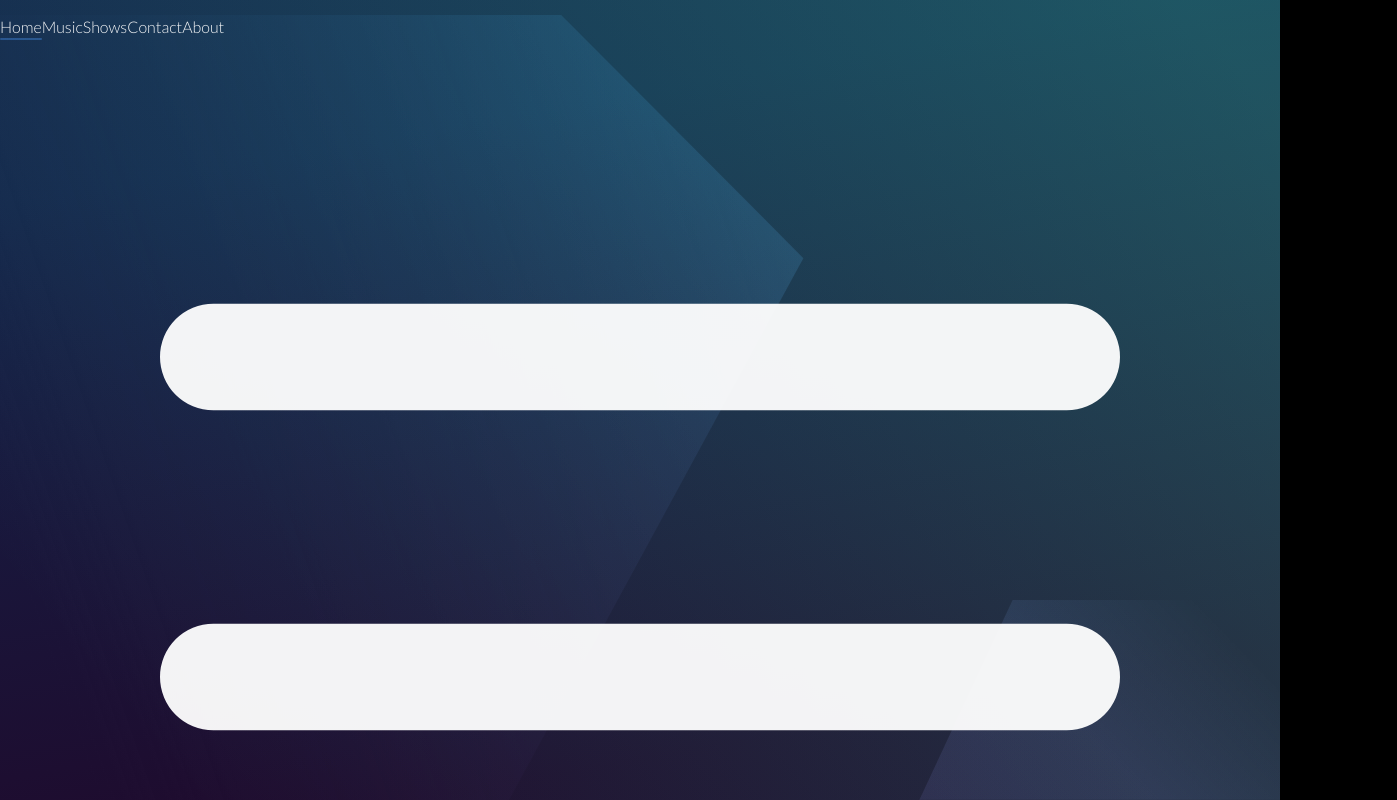
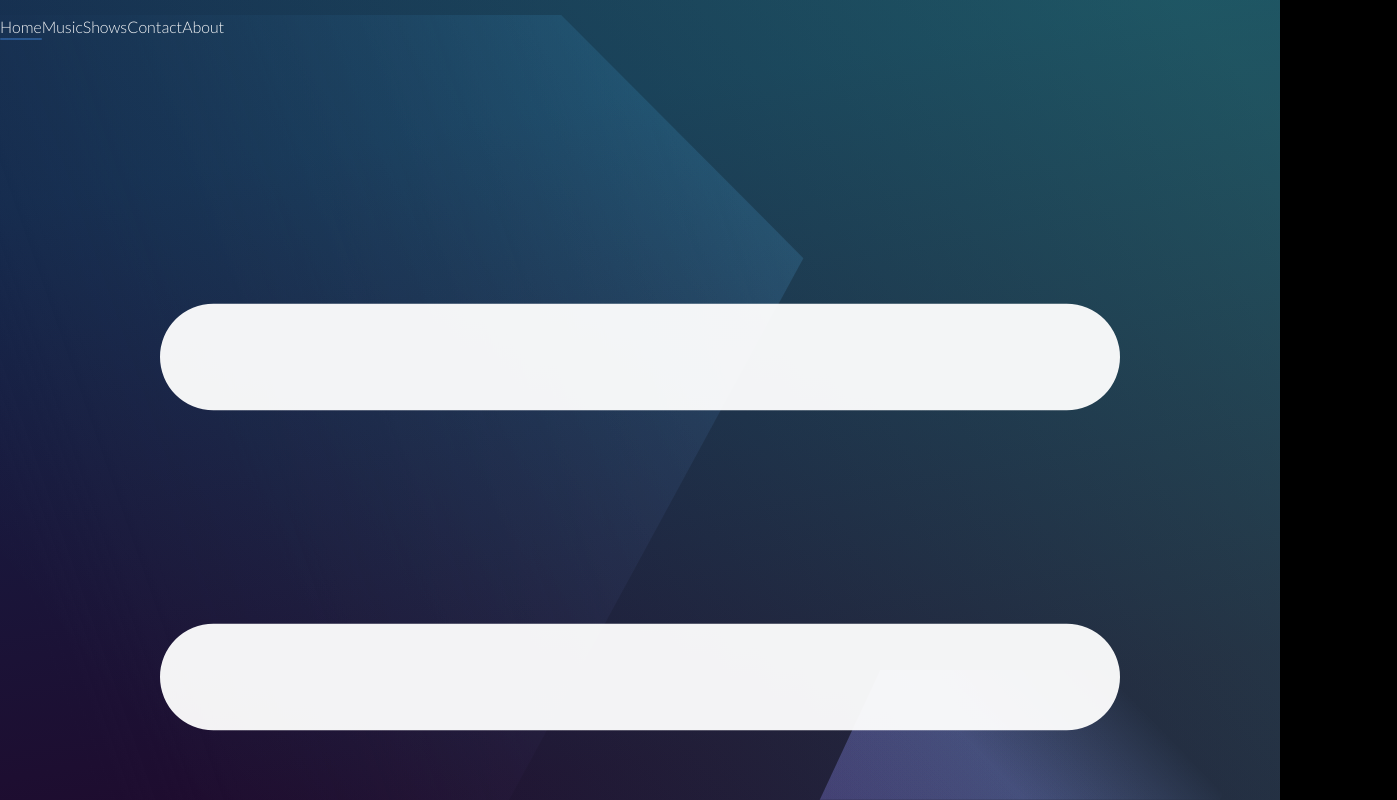
Before and after one commit to vermeerenmaxime/mavesound, a Next.js app: page / in a window 1280 px wide. Shown: the whole page, 1397 px wide, since content can reach past the window. Built offline with nearby package versions, Linux system fonts and the light colour scheme; a web font is replaced by a local one.

Commit message:
Main
Main

```diff
--- a/pages/index.tsx
+++ b/pages/index.tsx
@@ -25,7 +25,8 @@ const Navigation = () => {
   let pageName = router.pathname.substring(1, router.pathname.length);
 
   return (
-    <div className="c-main__navigation c-nav p-12 px-12 lg:px-24 text-sm flex justify-end items-center space-x-12 uppercase font-semibold ">
+    <div className="c-main__navigation c-nav p-12 px-12 lg:px-24 text-sm flex space-x-12 justify-end items-center uppercase font-semibold ">
+        <div className="space-x-12 hidden sm:block">
       <NavigationLink href={"/"} selected={pageName === "" ? true : false}>
         Home
       </NavigationLink>
@@ -41,6 +42,7 @@ const Navigation = () => {
       <NavigationLink selected={pageName === "about" ? true : false}>
         About
       </NavigationLink>
+      </div>
       <div className="c-nav__toggle">
         <svg
           xmlns="http://www.w3.org/2000/svg"
@@ -124,8 +126,8 @@ export default function Home() {
               y2="0.5"
               gradientUnits="objectBoundingBox"
             >
-              <stop offset="0" stop-color="#fff" />
-              <stop offset="1" stop-color="gray" stop-opacity="0" />
+              <stop offset="0" stopColor="#fff" />
+              <stop offset="1" stopColor="gray" stop-opacity="0" />
             </linearGradient>
           </defs>
           <path
@@ -142,7 +144,7 @@ export default function Home() {
           <Navigation></Navigation>
 
           <div className="px-12 lg:px-24 h-full flex">
-            <div className="grid w-11/12 lg:w-6/12 content-between h-full">
+            <div className="grid w-full sm:w-11/12 lg:w-6/12 content-between h-full">
               <div className="-mb-8 py-12">
                 <div className="text-4xl md:text-5xl lg:text-6xl font-extrabold -ml-1">
                   Mave
@@ -150,7 +152,7 @@ export default function Home() {
                 <div className="text-xs md:text-sm xl:text-sm mt-8 mb-3 opacity-80">
                   Maxime Vermeeren, better known by his stage name <b>Mave</b>{" "}
                   is a 19 year old DJ/producer from Belgium.
-                  <>
+                  <div className="hidden sm:inline">
                     In march 2020 he released his very first track with{" "}
                     <b>Sony Music</b>.<br />
                     <br />
@@ -161,7 +163,7 @@ export default function Home() {
                     streams and released his very first own track called{" "}
                     <b>'Who Are You'</b> in collaboration with Danish
                     singer-songwriter LauraBrown.
-                  </>
+                  </div>
                   <br />
                   <br />
                   You can describe his music genre as modern <b>house</b> with a{" "}
@@ -182,8 +184,8 @@ export default function Home() {
               <img className="c-main__image"></img>
             </div>
           </div>
-          <div className="flex items-center space-between gap-20">
-            <div className="px-12 lg:px-24 text-2xl lg:text-3xl py-24 c-socials space-x-5 ">
+          <div className="flex items-center justify-end sm:justify-start gap-20 ">
+            <div className="px-12 lg:px-24 mb-0 sm:mb-4 text-2xl lg:text-3xl py-24 c-socials space-x-5 float-right sm:float-left">
               <SocialLink
                 link="https://www.instagram.com/mavesound/"
                 media="instagram"
--- a/styles/components/main.scss
+++ b/styles/components/main.scss
@@ -13,7 +13,7 @@
         width: 100%;
 
         color: color(light, 100);
-        grid-template-rows: max-content auto 16rem;
+        grid-template-rows: max-content auto 8rem;
         // margin-bottom:-100vh;
         z-index: 1;
     }
@@ -51,17 +51,18 @@
     }
 
     &--parralello {
-        width: 30%;
-        height: 25%;
+        width: 400px;
+        height: 130px;
         transform: skew(-25deg);
         // background: color(light);
         mix-blend-mode: overlay;
 
-        @include gradient(light, light, 35, 35, 0, 35%);
+        @include gradient(light, light, 35, 100, 0, 35%);
         position: absolute;
         bottom: 0;
-        right: 0;
-        margin-right: -70px;
+        right: 30px;
+        overflow:hidden;
+        // margin-right: -70px;
     }
     &--parralello2 {
         width: 400px;
```
